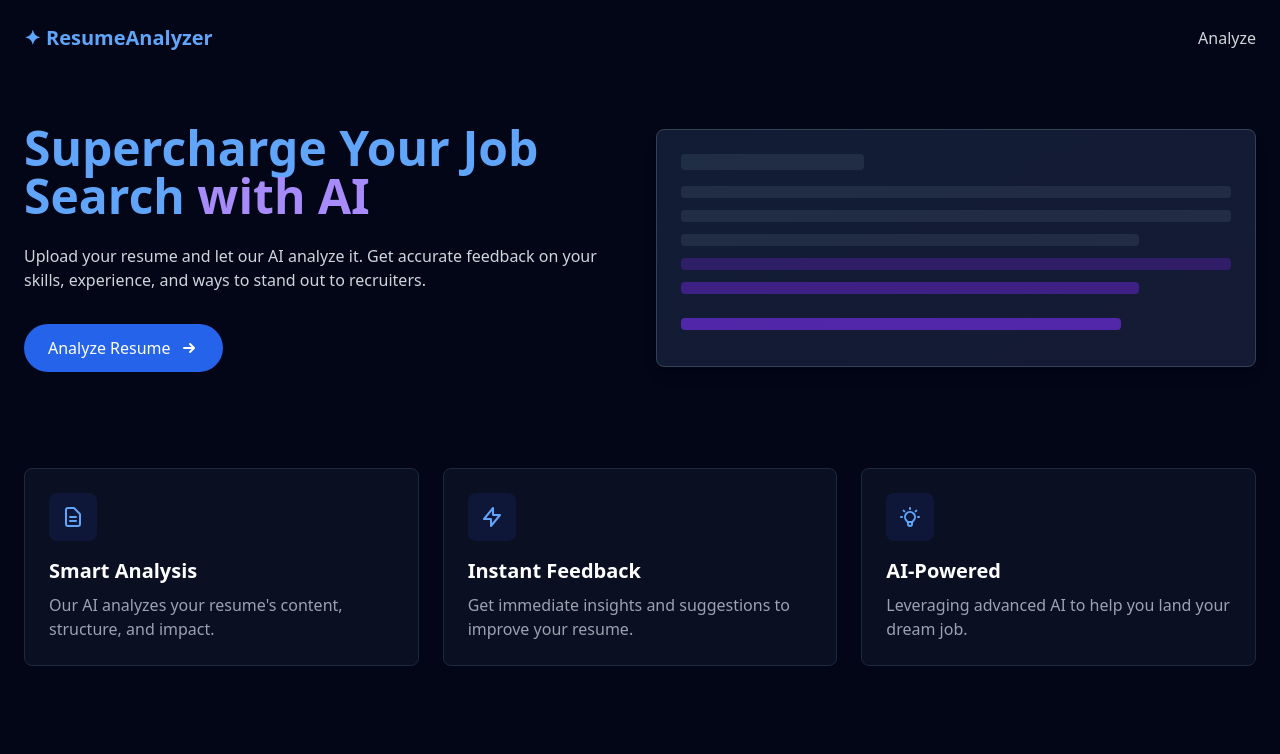
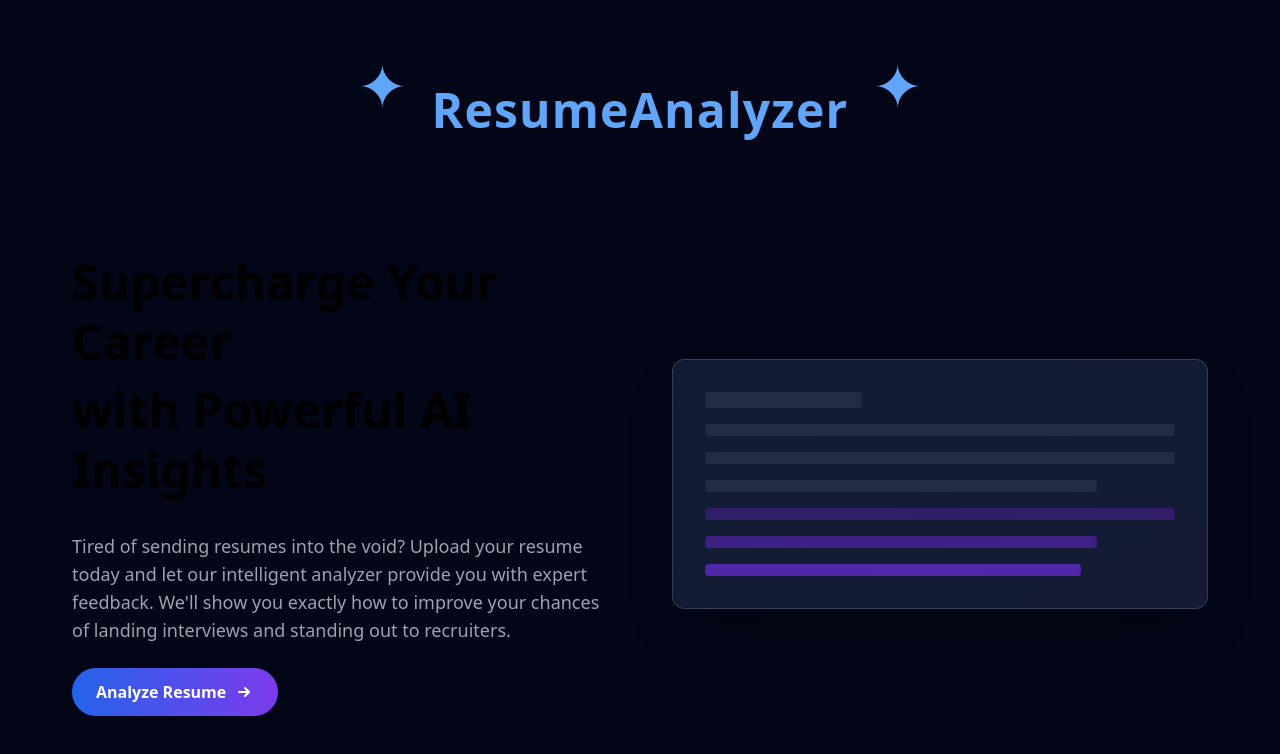
Before and after one commit to Pratham-Sharma20/hackathon, a React (Vite) app in the folder frontend/: page / in a window 1280 px wide. Shown: the top 754 px of the page. Built offline with nearby package versions, Linux system fonts and the light colour scheme.

Commit message:
landing page completed

```diff
--- /dev/null
+++ b/frontend/lib/utils.tsx
@@ -0,0 +1,6 @@
+import { ClassValue, clsx } from "clsx";
+import { twMerge } from "tailwind-merge";
+
+export function cn(...inputs: ClassValue[]) {
+  return twMerge(clsx(inputs));
+}
--- a/frontend/package.json
+++ b/frontend/package.json
@@ -11,11 +11,15 @@
   },
   "dependencies": {
     "axios": "^1.7.9",
+    "clsx": "^2.1.1",
+    "framer-motion": "^12.9.2",
     "html2pdf.js": "^0.10.1",
     "lucide-react": "^0.344.0",
+    "motion": "^12.9.2",
     "react": "^18.3.1",
     "react-dom": "^18.3.1",
-    "react-router-dom": "^7.5.2"
+    "react-router-dom": "^7.5.2",
+    "tailwind-merge": "^3.2.0"
   },
   "devDependencies": {
     "@eslint/js": "^9.9.1",
--- a/frontend/src/HomePage.tsx
+++ b/frontend/src/HomePage.tsx
@@ -1,104 +1,171 @@
 import React from 'react';
 import { Link } from 'react-router-dom';
+import { motion } from 'framer-motion';
+import { TextGenerateEffect } from "./components/ui/text-generate-effect";
+
 
 function ResumePage() {
   return (
     <div className="min-h-screen bg-slate-950 text-white">
       {/* Header */}
-      <header className="flex items-center justify-between p-6">
-        <div className="flex items-center">
-        <Link to="/">
-            <span className="text-blue-400 text-xl font-bold">✦ ResumeAnalyzer</span>
+      <header className="flex items-center justify-center p-8 lg:p-12 pt-16 lg:pt-20 gap-6">
+  {/* Left Star */}
+  <motion.span
+    className="text-blue-400 text-6xl"
+    animate={{ y: [0, -25, 0] }}
+    transition={{ repeat: Infinity, duration: 1, ease: "easeInOut" }}
+  >
+    ✦
+  </motion.span>
+
+  <Link to="/" className="flex items-center">
+    {/* Logo Text */}
+    <span className="text-blue-400 text-5xl font-extrabold tracking-wide">
+       ResumeAnalyzer
+    </span>
   </Link>
-        </div>
-        <Link to="/analyze">
-        <button className="text-gray-300 hover:text-white">
-          Analyze
-        </button></Link>
+
+  {/* Right Star */}
+  <motion.span
+    className="text-blue-400 text-6xl"
+    animate={{ y: [0, -25, 0] }}
+    transition={{ repeat: Infinity, duration: 1, ease: "easeInOut" }}
+  >
+    ✦
+  </motion.span>
 </header>
 
+
       {/* Main Content */}
-      <main className="container mx-auto px-6 py-12">
-        <div className="flex flex-col lg:flex-row items-center justify-between gap-8">
-          {/* Left Side - Hero Text */}
-          <div className="lg:w-1/2">
-            <h1 className="text-5xl font-bold mb-6">
-              <span className="text-blue-400">Supercharge Your Job Search</span>{" "}
-              <span className="text-violet-400">with AI</span>
-            </h1>
-            <p className="text-gray-300 mb-8">
-              Upload your resume and let our AI analyze it. Get accurate feedback on
-              your skills, experience, and ways to stand out to recruiters.
+      <main className="container mx-auto px-6 py-16">
+        {/* Hero Section */}
+        <div className="flex flex-col lg:flex-row items-center justify-between gap-16 px-6 lg:px-12">
+  {/* Left Text */}
+  <motion.div
+    className="lg:w-1/2 space-y-8"
+    initial={{ opacity: 0, y: 50 }}
+    animate={{ opacity: 1, y: 0 }}
+    transition={{ duration: 1 }}
+  >
+    {/* <h1 className="text-5xl font-bold leading-tight">
+  <span className="text-blue-400 typing-effect inline-block">
+    Supercharge Your Career
+  </span>{" "}
+  <span className="text-violet-400 typing-effect inline-block" style={{animationDelay: '3s'}}>
+    with Powerful AI Insights
+  </span>
+</h1> */}
+<div>
+  <TextGenerateEffect
+    words="Supercharge Your Career"
+    className="text-blue-400 mb-2"
+    duration={0.6}
+  />
+  <TextGenerateEffect
+    words="with Powerful AI Insights"
+    className="text-violet-400"
+    duration={0.6}
+  />
+</div>
+
+
+
+    <p className="text-gray-400 text-lg">
+      Tired of sending resumes into the void? Upload your resume today and let our intelligent analyzer provide you with expert feedback.
+      We'll show you exactly how to improve your chances of landing interviews and standing out to recruiters.
     </p>
     <Link to="/analyze">
-            <button className="bg-blue-600 hover:bg-blue-700 text-white font-medium py-3 px-6 rounded-full flex items-center">
+  <motion.button
+    whileHover={{ scale: 1.05 }}
+    className="mt-6 bg-gradient-to-r from-blue-600 to-violet-600 hover:from-blue-700 hover:to-violet-700 text-white font-semibold py-3 px-6 rounded-full flex items-center"
+  >
     Analyze Resume
     <svg xmlns="http://www.w3.org/2000/svg" className="h-5 w-5 ml-2" viewBox="0 0 20 20" fill="currentColor">
       <path fillRule="evenodd" d="M10.293 5.293a1 1 0 011.414 0l4 4a1 1 0 010 1.414l-4 4a1 1 0 01-1.414-1.414L12.586 11H5a1 1 0 110-2h7.586l-2.293-2.293a1 1 0 010-1.414z" clipRule="evenodd" />
     </svg>
-            </button></Link>
+  </motion.button>
+</Link>
+
+  </motion.div>
+
+  {/* Resume Mockup */}
+  <motion.div
+    className="lg:w-1/2"
+    initial={{ opacity: 0, x: 50 }}
+    animate={{ opacity: 1, x: 0 }}
+    transition={{ duration: 1.2 }}
+  >
+    <div className="rounded-xl border border-slate-700 bg-slate-900 p-8 shadow-2xl relative overflow-hidden">
+      {/* Resume mockup */}
+      <div className="space-y-4">
+        <div className="h-4 bg-slate-800 rounded w-1/3"></div>
+        <div className="h-3 bg-slate-800 rounded w-full"></div>
+        <div className="h-3 bg-slate-800 rounded w-full"></div>
+        <div className="h-3 bg-slate-800 rounded w-5/6"></div>
+        <div className="h-3 bg-violet-900/50 rounded w-full"></div>
+        <div className="h-3 bg-violet-800/60 rounded w-5/6"></div>
+        <div className="h-3 bg-violet-700/70 rounded w-4/5"></div>
       </div>
 
-          {/* Right Side - Resume Mockup */}
-          <div className="lg:w-1/2">
-            <div className="rounded-lg border border-slate-700 bg-slate-900 p-6 shadow-lg relative overflow-hidden">
-              {/* Resume Mock Lines */}
-              <div className="h-4 bg-slate-800 mb-4 rounded w-1/3"></div>
-              <div className="h-3 bg-slate-800 mb-3 rounded w-full"></div>
-              <div className="h-3 bg-slate-800 mb-3 rounded w-full"></div>
-              <div className="h-3 bg-slate-800 mb-3 rounded w-5/6"></div>
-              <div className="h-3 bg-violet-900/50 mb-3 rounded w-full"></div>
-              <div className="h-3 bg-violet-800/60 mb-6 rounded w-5/6"></div>
-              <div className="h-3 bg-violet-700/70 mb-3 rounded w-4/5"></div>
-
-              {/* Glow effect */}
-              <div className="absolute inset-0 rounded-lg bg-gradient-to-br from-blue-500/5 to-violet-500/5"></div>
-              <div className="absolute -inset-px rounded-lg border border-blue-500/20 border-r-violet-500/20 border-b-violet-500/20"></div>
+      {/* Subtle Glow */}
+      <div className="absolute inset-0 rounded-xl bg-gradient-to-br from-blue-500/5 to-violet-500/5"></div>
+      <div className="absolute -inset-px rounded-xl border border-blue-500/20 border-r-violet-500/20 border-b-violet-500/20"></div>
     </div>
-          </div>
+  </motion.div>
 </div>
 
+
         {/* Features Section */}
-        <div className="grid grid-cols-1 md:grid-cols-3 gap-6 mt-24">
-          {/* Feature 1 */}
-          <div className="bg-slate-900/60 p-6 rounded-lg border border-slate-800">
-            <div className="bg-blue-900/20 w-12 h-12 rounded-lg flex items-center justify-center mb-4">
-              <svg className="w-6 h-6 text-blue-400" fill="none" stroke="currentColor" viewBox="0 0 24 24" xmlns="http://www.w3.org/2000/svg">
-                <path strokeLinecap="round" strokeLinejoin="round" strokeWidth={2} d="M9 12h6m-6 4h6m2 5H7a2 2 0 01-2-2V5a2 2 0 012-2h5.586a1 1 0 01.707.293l5.414 5.414a1 1 0 01.293.707V19a2 2 0 01-2 2z" />
+        <section className="mt-24">
+          <motion.div
+            className="grid grid-cols-1 md:grid-cols-3 gap-10"
+            initial="hidden"
+            whileInView="visible"
+            viewport={{ once: true }}
+            transition={{ staggerChildren: 0.2 }}
+          >
+            {/* Feature */}
+            {[
+              { title: 'Smart Analysis', desc: "We assess your resume's format, keyword density, skills alignment, and overall impact.", icon: 'M9 12h6m-6 4h6m2 5H7a2 2 0 01-2-2V5a2 2 0 012-2h5.586a1 1 0 01.707.293l5.414 5.414a1 1 0 01.293.707V19a2 2 0 01-2 2z' },
+              { title: 'Instant Feedback', desc: "Receive actionable insights in seconds. Improve, refine, and send a better resume today!", icon: 'M13 10V3L4 14h7v7l9-11h-7z' },
+              { title: 'AI-Powered Insights', desc: "Powered by cutting-edge AI trained on 100,000+ successful resumes and recruiter data.", icon: 'M9.663 17h4.673M12 3v1m6.364 1.636l-.707.707M21 12h-1M4 12H3m3.343-5.657l-.707-.707m2.828 9.9a5 5 0 117.072 0l-.548.547A3.374 3.374 0 0014 18.469V19a2 2 0 11-4 0v-.531c0-.895-.356-1.754-.988-2.386l-.548-.547z' }
+            ].map((feature, index) => (
+              <motion.div
+                key={index}
+                className="bg-slate-900/60 p-8 rounded-lg border border-slate-800 hover:border-violet-500 transition-all shadow-lg"
+                whileHover={{ scale: 1.05 }}
+              >
+                <div className="bg-blue-900/30 w-14 h-14 rounded-full flex items-center justify-center mb-6">
+                  <svg className="w-7 h-7 text-blue-400" fill="none" stroke="currentColor" viewBox="0 0 24 24">
+                    <path strokeLinecap="round" strokeLinejoin="round" strokeWidth={2} d={feature.icon} />
                   </svg>
                 </div>
-            <h3 className="text-xl font-semibold mb-2">Smart Analysis</h3>
-            <p className="text-gray-400">
-              Our AI analyzes your resume's content, structure, and impact.
-            </p>
-          </div>
+                <h3 className="text-2xl font-semibold mb-4">{feature.title}</h3>
+                <p className="text-gray-400 text-md">{feature.desc}</p>
+              </motion.div>
+            ))}
+          </motion.div>
+        </section>
 
-          {/* Feature 2 */}
-          <div className="bg-slate-900/60 p-6 rounded-lg border border-slate-800">
-            <div className="bg-blue-900/20 w-12 h-12 rounded-lg flex items-center justify-center mb-4">
-              <svg className="w-6 h-6 text-blue-400" fill="none" stroke="currentColor" viewBox="0 0 24 24" xmlns="http://www.w3.org/2000/svg">
-                <path strokeLinecap="round" strokeLinejoin="round" strokeWidth={2} d="M13 10V3L4 14h7v7l9-11h-7z" />
-              </svg>
-            </div>
-            <h3 className="text-xl font-semibold mb-2">Instant Feedback</h3>
-            <p className="text-gray-400">
-              Get immediate insights and suggestions to improve your resume.
-            </p>
-          </div>
-
-          {/* Feature 3 */}
-          <div className="bg-slate-900/60 p-6 rounded-lg border border-slate-800">
-            <div className="bg-blue-900/20 w-12 h-12 rounded-lg flex items-center justify-center mb-4">
-              <svg className="w-6 h-6 text-blue-400" fill="none" stroke="currentColor" viewBox="0 0 24 24" xmlns="http://www.w3.org/2000/svg">
-                <path strokeLinecap="round" strokeLinejoin="round" strokeWidth={2} d="M9.663 17h4.673M12 3v1m6.364 1.636l-.707.707M21 12h-1M4 12H3m3.343-5.657l-.707-.707m2.828 9.9a5 5 0 117.072 0l-.548.547A3.374 3.374 0 0014 18.469V19a2 2 0 11-4 0v-.531c0-.895-.356-1.754-.988-2.386l-.548-.547z" />
-              </svg>
-            </div>
-            <h3 className="text-xl font-semibold mb-2">AI-Powered</h3>
-            <p className="text-gray-400">
-              Leveraging advanced AI to help you land your dream job.
-            </p>
-          </div>
-        </div>
+        {/* How It Works */}
+        <section className="mt-32 text-center">
+          <motion.h2
+            className="text-4xl font-bold text-white mb-8"
+            initial={{ opacity: 0 }}
+            whileInView={{ opacity: 1 }}
+            transition={{ duration: 1 }}
+          >
+            How It Works
+          </motion.h2>
+          <motion.p
+            className="text-gray-400 max-w-2xl mx-auto text-lg"
+            initial={{ opacity: 0 }}
+            whileInView={{ opacity: 1 }}
+            transition={{ duration: 1.2 }}
+          >
+            Upload your resume → AI scans your document → Instant suggestions for wording, formatting, skills, and ATS-optimization → Download improved version → Apply with confidence.
+          </motion.p>
+        </section>
       </main>
     </div>
   );
--- /dev/null
+++ b/frontend/src/components/ui/text-generate-effect.tsx
@@ -0,0 +1,54 @@
+"use client";
+import { useEffect } from "react";
+import { motion, stagger, useAnimate } from "motion/react";
+
+interface TextGenerateEffectProps {
+  words: string;
+  className?: string;
+  filter?: boolean;
+  duration?: number;
+}
+
+export const TextGenerateEffect = ({
+  words,
+  className = "",
+  filter = true,
+  duration = 0.5,
+}: TextGenerateEffectProps) => {
+  const [scope, animate] = useAnimate();
+  const wordsArray = words.split(" ");
+
+  useEffect(() => {
+    animate(
+      "span",
+      {
+        opacity: 1,
+        filter: filter ? "blur(0px)" : "none",
+      },
+      {
+        duration,
+        delay: stagger(0.2),
+      }
+    );
+  }, [scope.current, animate, duration, filter]);
+
+  return (
+    <h1 className={`text-5xl font-bold leading-tight ${className}`}>
+      <motion.div ref={scope} className="inline-block">
+        {wordsArray.map((word, idx) => (
+          <motion.span
+          key={word + idx}
+          className="dark:text-white text-black opacity-0"
+          style={{
+            filter: filter ? "blur(10px)" : "none",
+          }}
+        >
+          {word}
+          {" "}  {/* Add this explicitly after each word */}
+        </motion.span>
+
+        ))}
+      </motion.div>
+    </h1>
+  );
+};
```
Also changed, not shown: frontend/src/index.css (+27 -0 lines), 1 other file (tests, documents, lock files or other folders). Lines whose indentation alone changed are shown as unchanged.
